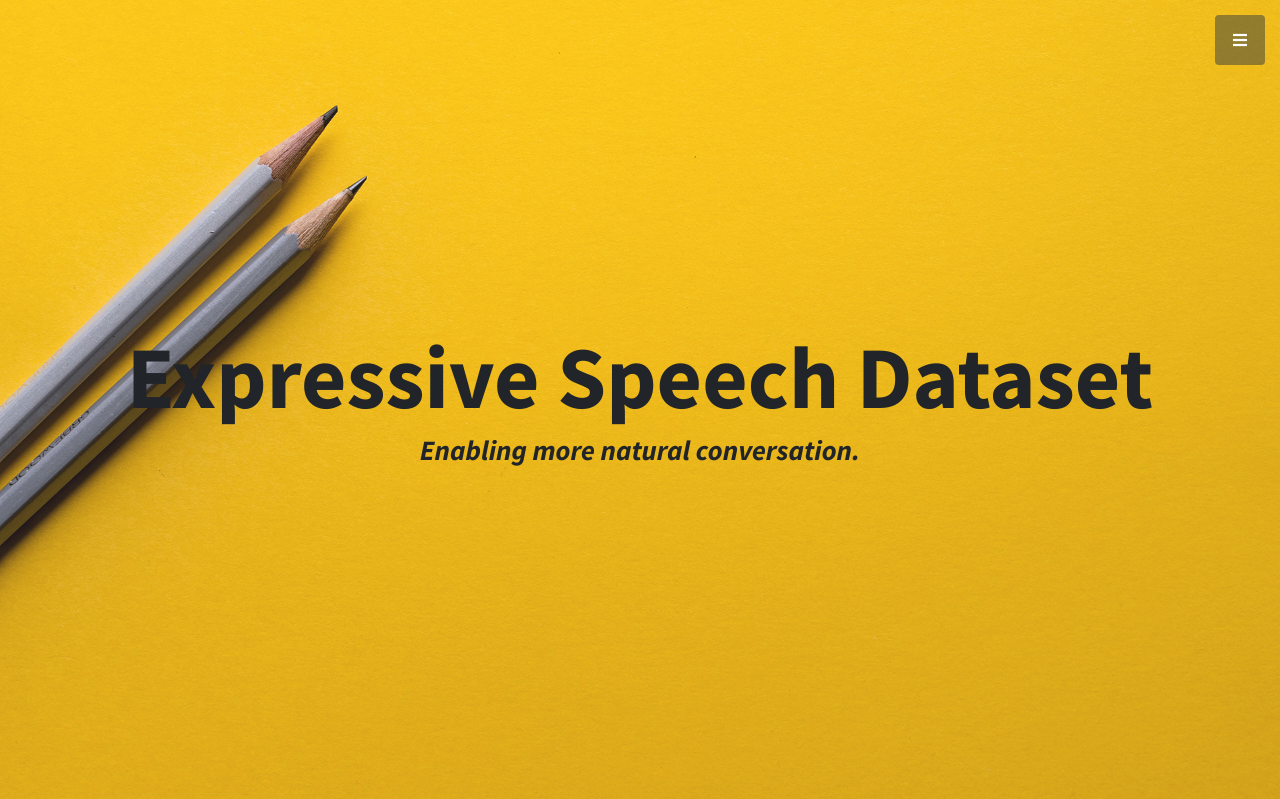
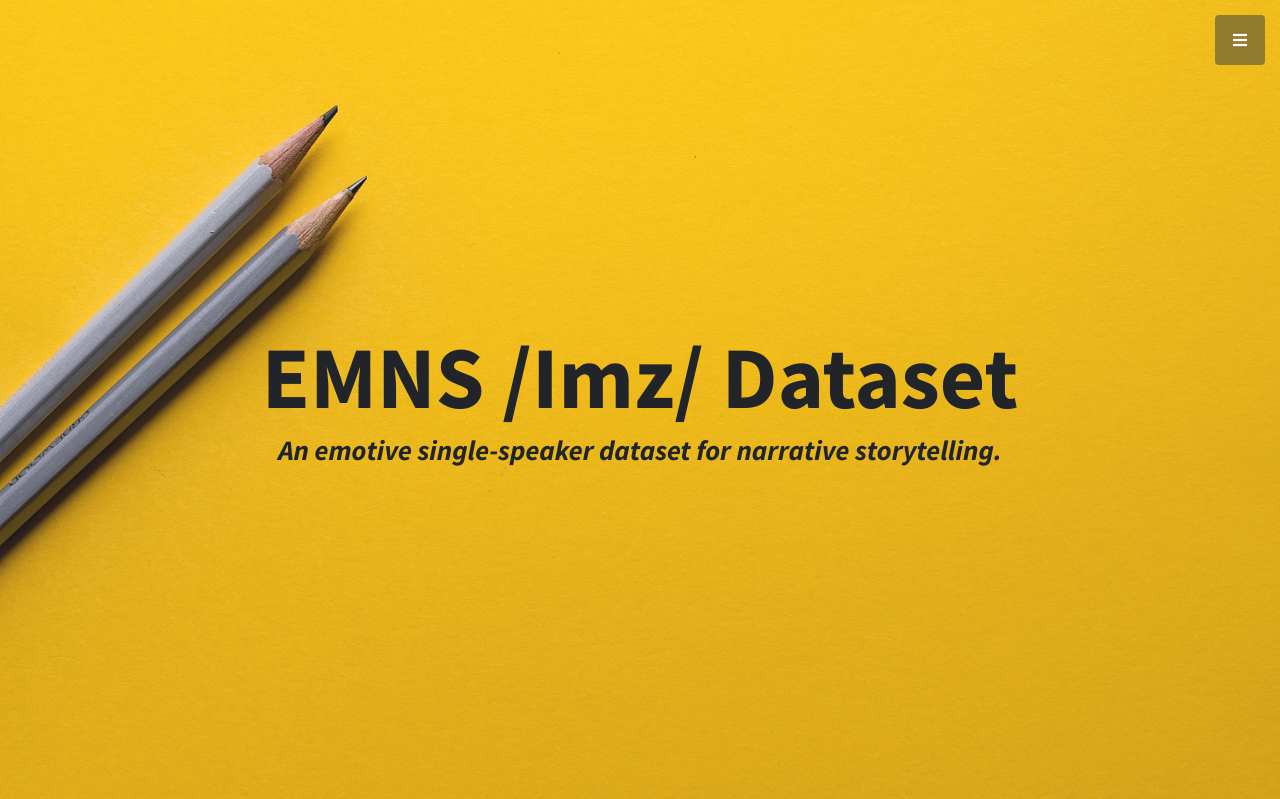
Before and after one commit to openempathic/EMNS-DCT, a Django app: page / in a window 1280 px wide. Shown: the top 799 px of the page. Run offline with Django 4.2, Linux system fonts and the light colour scheme; parts of the project's set-up code (start-up, migrations or seed data) failed here and were passed over; some libraries are stand-ins or nearby versions.

Commit message:
Changed some body content

```diff
--- a/django_dataset_collection_tool/audio_recorder/templates/audio_recorder/base.html
+++ b/django_dataset_collection_tool/audio_recorder/templates/audio_recorder/base.html
@@ -61,7 +61,7 @@
 					</a>
 				</li>
 			</ul>
-			<p class="text-muted small mb-0">This tool is available under the creative commons licence.</p>
+			<p class="text-muted small mb-0">This tool is available under the Apache-2.0 License.</p>
 		</div>
 	</footer>
 
--- a/django_dataset_collection_tool/audio_recorder/templates/audio_recorder/home.html
+++ b/django_dataset_collection_tool/audio_recorder/templates/audio_recorder/home.html
@@ -9,8 +9,8 @@
 
 <header class="masthead d-flex">
     <div class="container text-center my-auto">
-        <h1 class="mb-1">Expressive Speech Dataset</h1>
-        <h3> <em>Enabling more natural conversation.</em> </h3>
+        <h1 class="mb-1">EMNS /Imz/ Dataset</h1>
+        <h3> <em>An emotive single-speaker dataset for narrative storytelling.</em> </h3>
 	</div>
 </header>
 
--- a/django_dataset_collection_tool/users/templates/users/profile.html
+++ b/django_dataset_collection_tool/users/templates/users/profile.html
@@ -4,8 +4,7 @@
 {% block content %}
 <section class="content-section bg-primary text-white text-center" id="title">
 	<div class="container text-center my-auto">
-		<h1 class="mb-1">Profile</h1>
-        <h3> <em>Something witty here</em> </h3>
+		<h1 class="mb-1">Your Profile</h1>
 	</div>
 </section>
 
```
Also changed, not shown: README.md.
